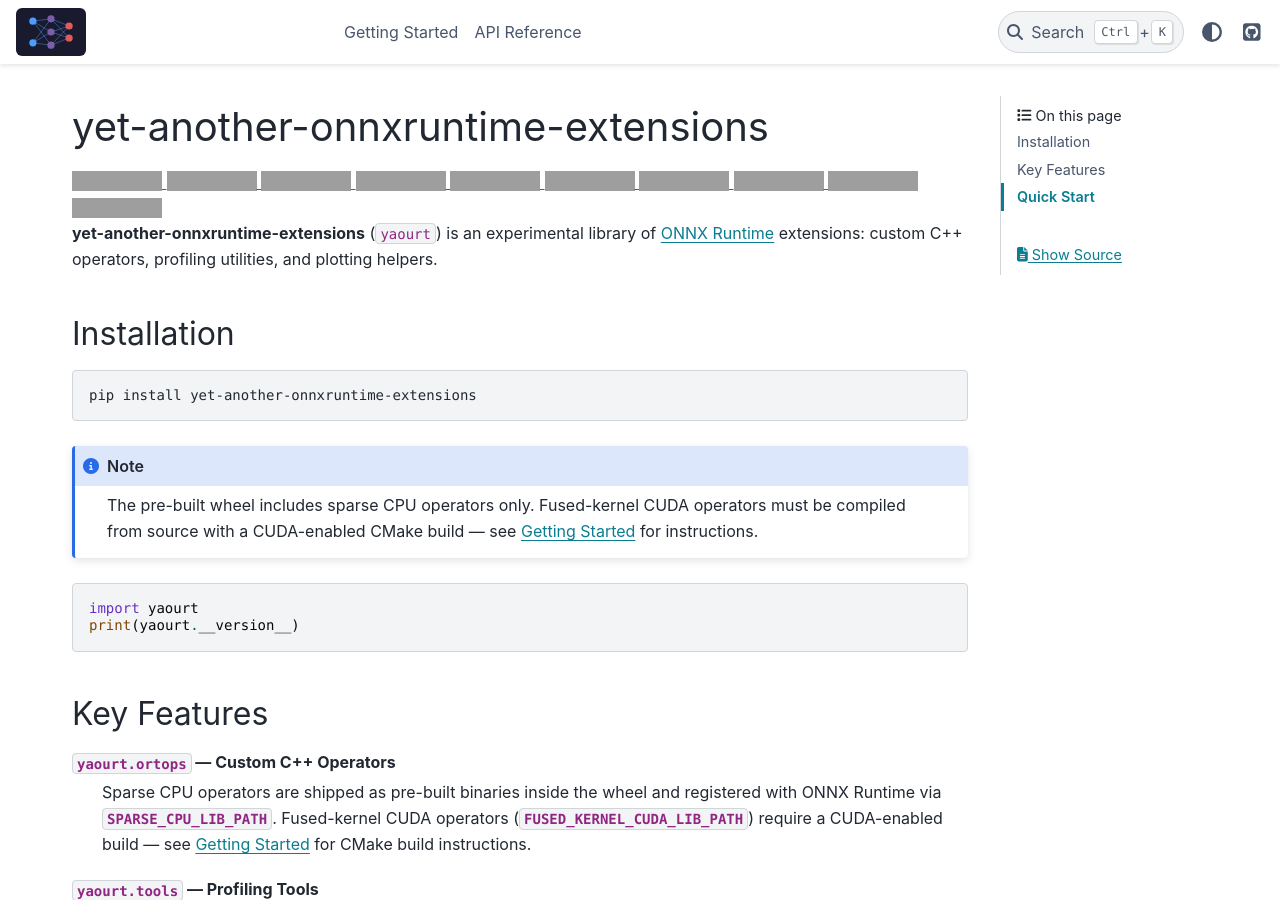
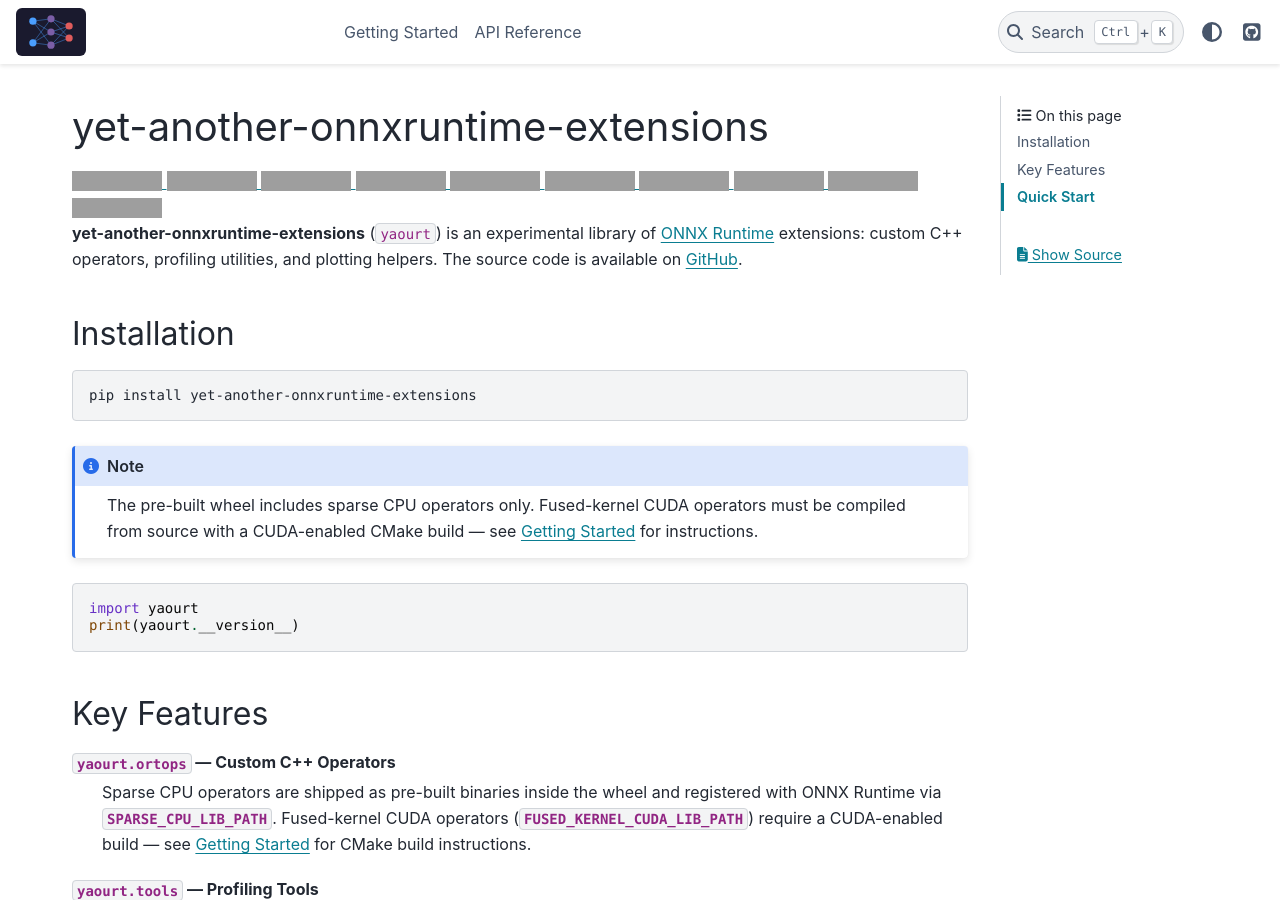
Before and after one commit to xadupre/yet-another-onnxruntime-extensions, a Sphinx documentation site: the page built from docs/index.rst, in a window 1280 px wide and 900 px high, cut to the strip 0-900 px from the top of the window. Built offline with Sphinx 7.4.7 and the PyData theme 0.15.4, drawn with Linux system fonts in a browser that asks for light colours; pages that are not in the unit, such as notebooks, are missing from menus; the version number is read from the project's files by our own code; grey boxes are pictures that could not be loaded.

Commit message:
docs: add missing GitHub repo link to main documentation page (#80)
* Initial plan

* docs: add missing GitHub repo link to main documentation page

Agent-Logs-Url: https://github.com/xadupre/yet-another-onnxruntime-extensions/sessions/1ff2d2a0-0260-4633-bb71-5d652757becf

Co-authored-by: xadupre <22452781+xadupre@users.noreply.github.com>

---------

Co-authored-by: copilot-swe-agent[bot] <198982749+Copilot@users.noreply.github.com>
Co-authored-by: xadupre <22452781+xadupre@users.noreply.github.com>

```diff
--- a/docs/index.rst
+++ b/docs/index.rst
@@ -42,6 +42,8 @@ yet-another-onnxruntime-extensions
 **yet-another-onnxruntime-extensions** (``yaourt``) is an experimental library
 of `ONNX Runtime <https://onnxruntime.ai/>`_ extensions: custom C++ operators,
 profiling utilities, and plotting helpers.
+The source code is available on
+`GitHub <https://github.com/xadupre/yet-another-onnxruntime-extensions>`_.
 
 Installation
 ------------
```
